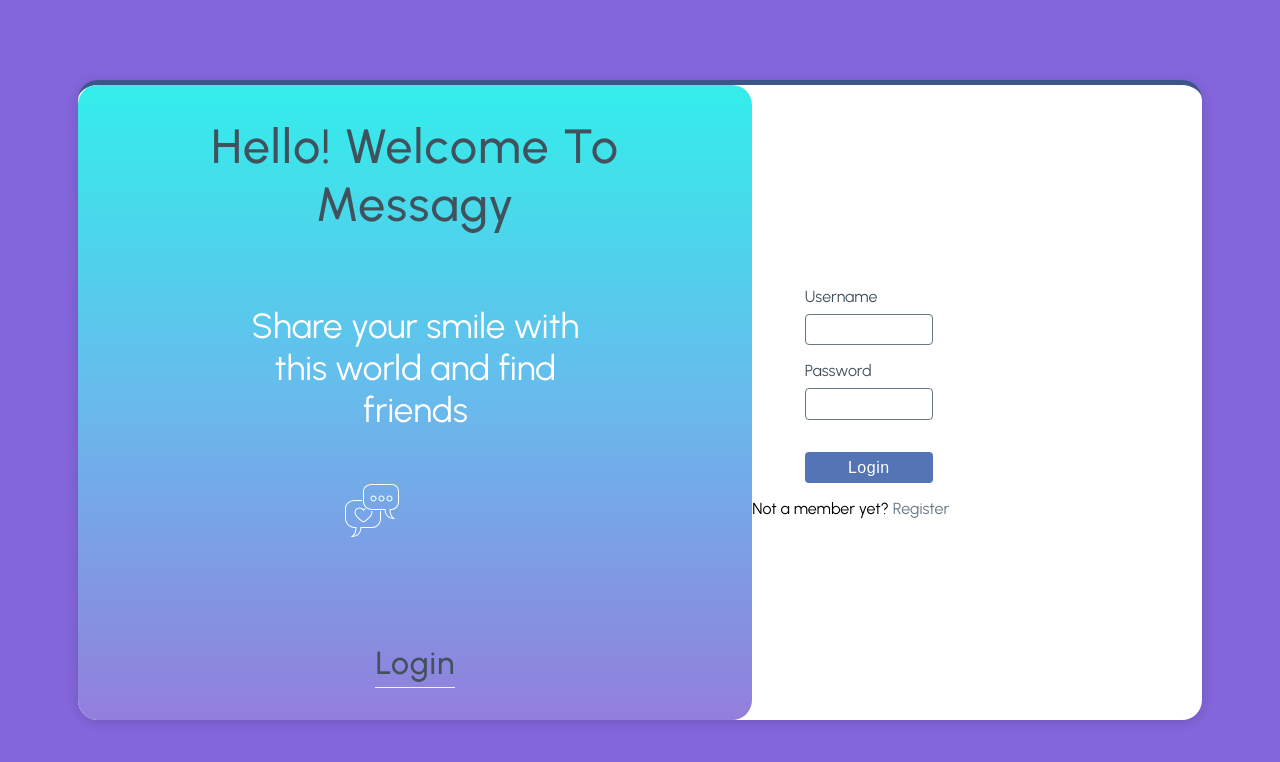
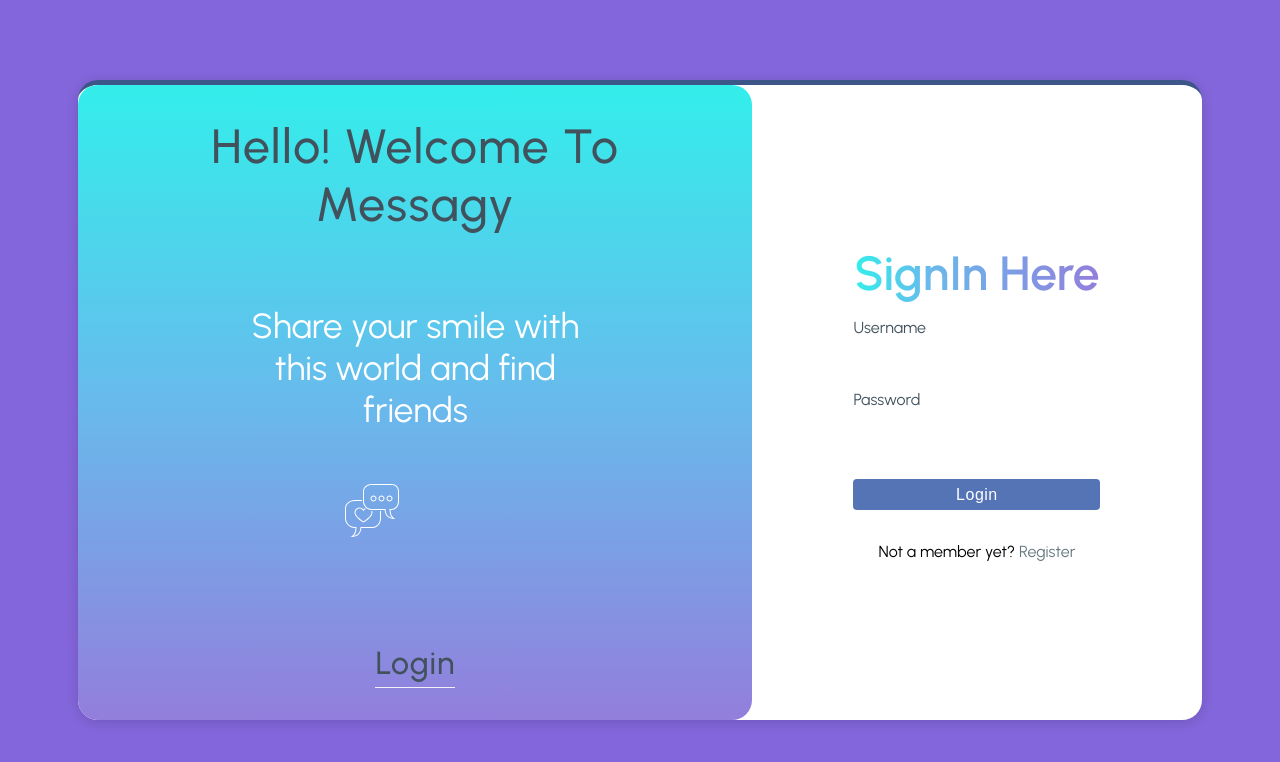
Before and after one commit to alibeddi/messenger-app, a React (Create React App) app in the folder client/: page /login in a window 1280 px wide. Shown: the top 762 px of the page. Built offline with nearby package versions, Linux system fonts and the light colour scheme.

Commit message:
style(login): working on login styles

```diff
--- a/client/src/pages/Login.tsx
+++ b/client/src/pages/Login.tsx
@@ -65,7 +65,8 @@ const Login = () => {
           <ChatIcon width="150px" height="150px" />
           <LoginTitle>{isMember ? 'Login' : 'Register'}</LoginTitle>
         </Header>
-        <div>
+        <AuthBody>
+          <Title>SignIn Here</Title>
           <Form onSubmit={onSubmit}>
             <Label>Username</Label>
             <Input
@@ -115,7 +116,7 @@ const Login = () => {
           ) : (
             ''
           )}
-        </div>
+        </AuthBody>
       </Container>
     </Wrapper>
   );
@@ -130,9 +131,18 @@ const Wrapper = styled.div`
   align-items: center;
   padding: 1rem;
   height: 100vh;
+  min-height:50rem;
   background-color:#8366DB;
 `;
-
+const AuthBody = styled.div`
+width:40%;
+height:100%;
+display: flex;
+align-items:center;
+justify-content:center;
+flex-direction:column;
+gap:1rem
+`
 const LogoContainer = styled.div`
   display: flex;
   width: 40%;
@@ -152,13 +162,14 @@ const LogoTitle = styled.h2`
 
 const Container = styled.div`
   display: flex;
-
   border-top: 5px solid var(--app-primary-hover);
   align-items: center;
   // flex-direction: column;
   background-color: var(--login-page-background);
   width: 90%;
+  max-width: 72rem;
   height: 80vh;
+  min-height: 30rem;
   box-shadow: 0px 2px 14px -2px rgba(0, 0, 0, 0.2);
   border-radius:20px
 `;
@@ -207,7 +218,16 @@ const Form = styled.form`
   display: flex;
   flex-direction: column;
   align-items: center;
+  justify-content:center;
   width: 100%;
+`;
+const Title = styled.h1`
+  font-size: 3rem;
+  color: transparent;
+  background: linear-gradient(90deg, rgba(51, 238, 235, 1) 0%, rgba(104, 186, 236, 1) 30%, rgba(147, 126, 220, 1) 100%);
+  -webkit-background-clip: text; /* This is for webkit browsers like Chrome and Safari */
+  background-clip: text;
+  font-weight:600;
 `;
 
 const Label = styled.label`
@@ -223,8 +243,9 @@ const Input = styled.input`
   background-color: var(--login-page-input);
   font-size: 100%;
   line-height: 1.15;
-  width: 55%;
-`;
+  width: 100%;
+  border:none;
+`
 
 const Button = styled.button`
   background-color: var(--profile-edit-btn);
```
